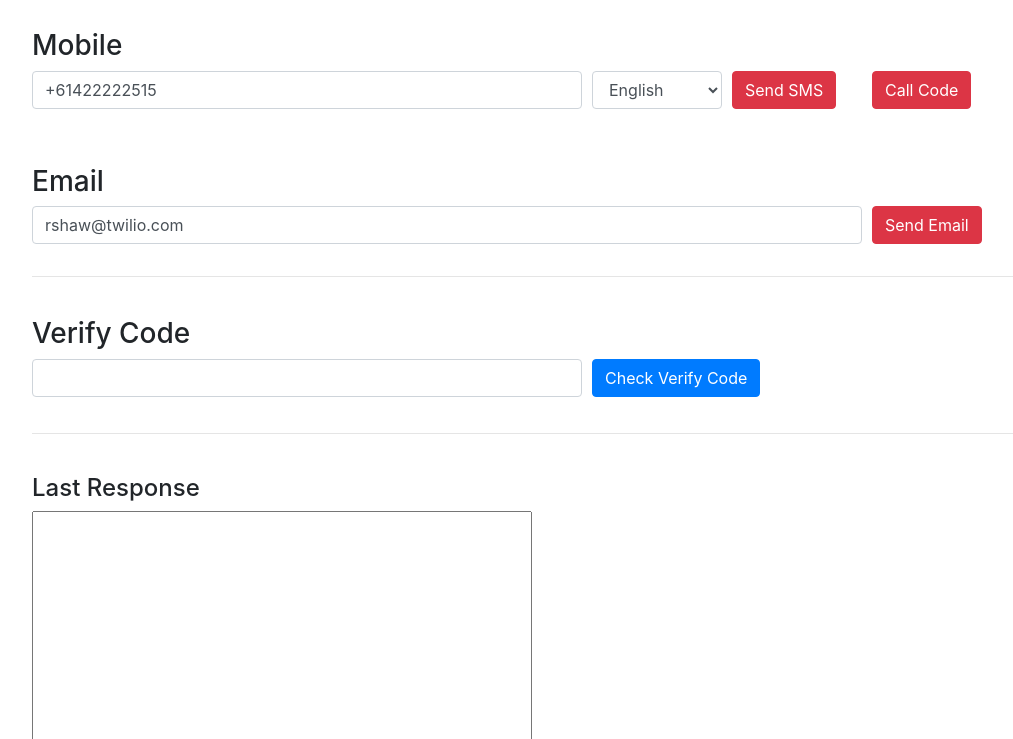
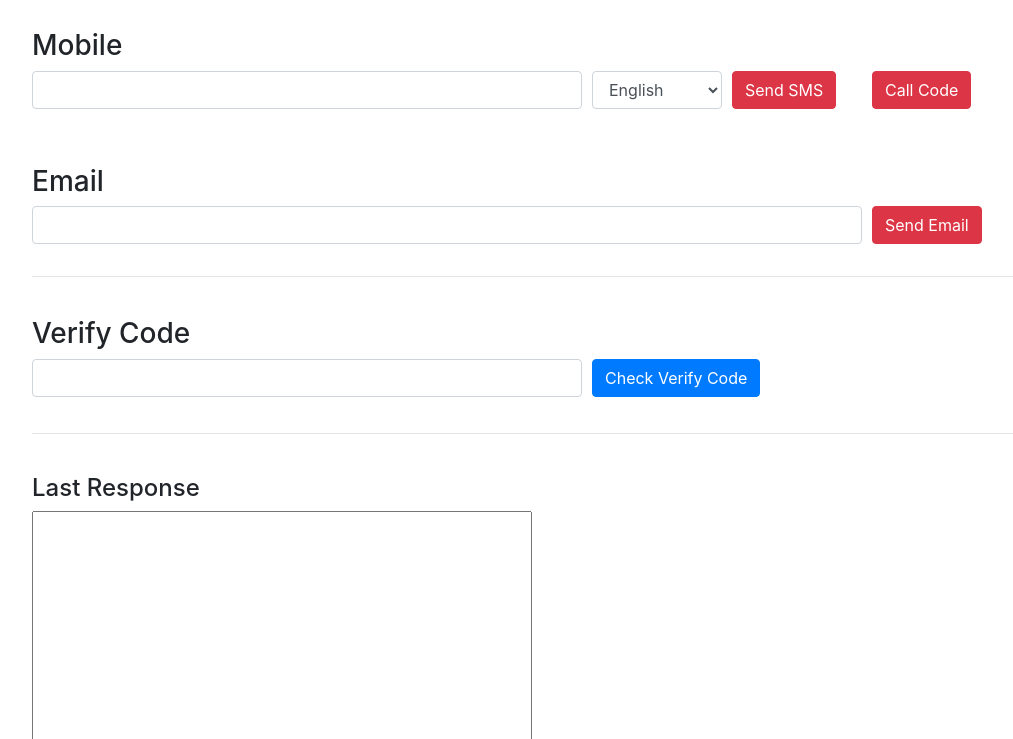
Before and after one commit to robjshaw/verify-serverless, a website: page assets/index.html in a window 1280 px wide. Shown: the part 61-800 px from the top of the page, without its empty margins (53-1066 px from the left). Drawn offline with nearby package versions, Linux system fonts and the light colour scheme.

Commit message:
added screenshot

```diff
--- a/assets/index.html
+++ b/assets/index.html
@@ -21,7 +21,7 @@
       <form>
         <div class="form-row">
           <div class="col">
-          <input type="text" class="form-control" id="phonenumber" aria-describedby="" value="+61422222515" placeholder="+614xxxxxxxx">
+          <input type="text" class="form-control" id="phonenumber" aria-describedby="" value="" placeholder="">
           </div>
           <div class="col">
             <div class="form-row">
@@ -82,7 +82,7 @@
             <form>
               <div class="form-row">
                 <div class="col">
-                <input type="email" class="form-control" id="email" aria-describedby="" value="rshaw@twilio.com" placeholder="">
+                <input type="email" class="form-control" id="email" aria-describedby="" value="" placeholder="">
                 </div>
               </div>
             </form>
```
Also changed, not shown: assets/verify_screen.png (added).
